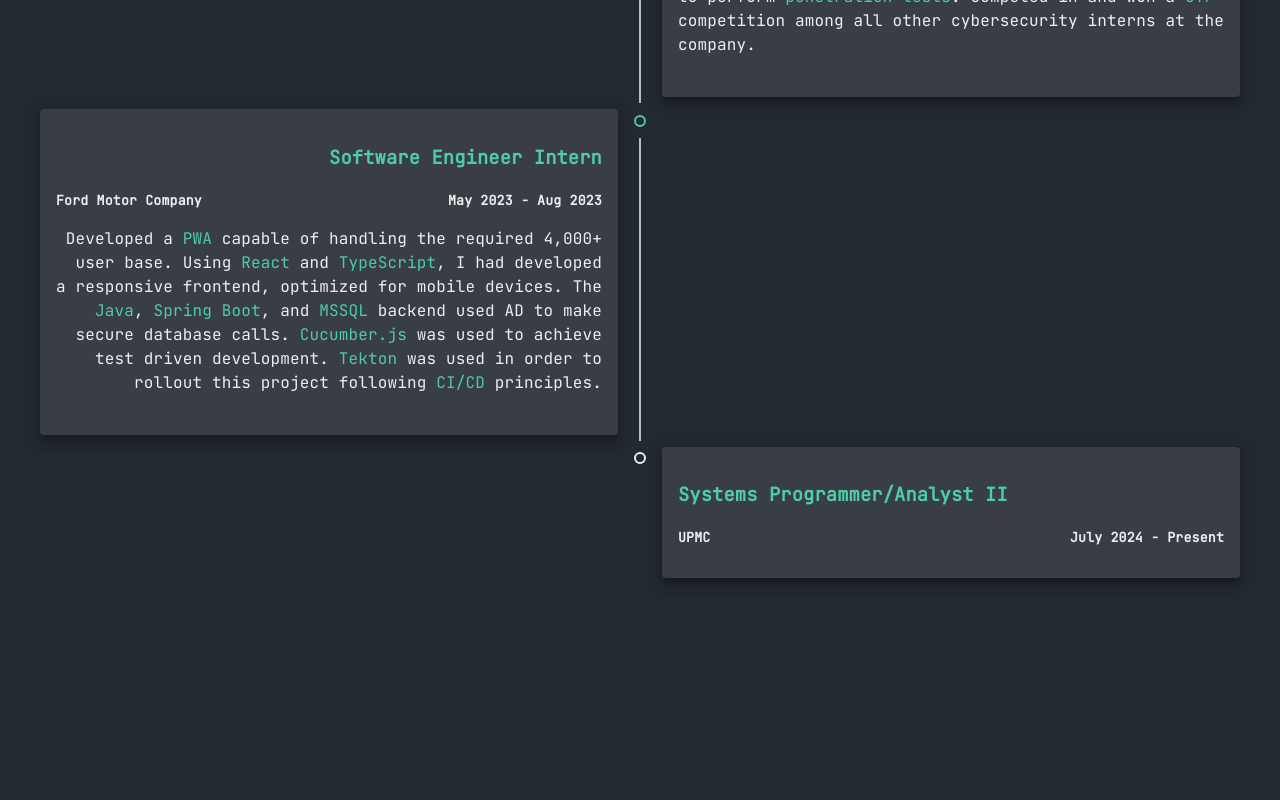
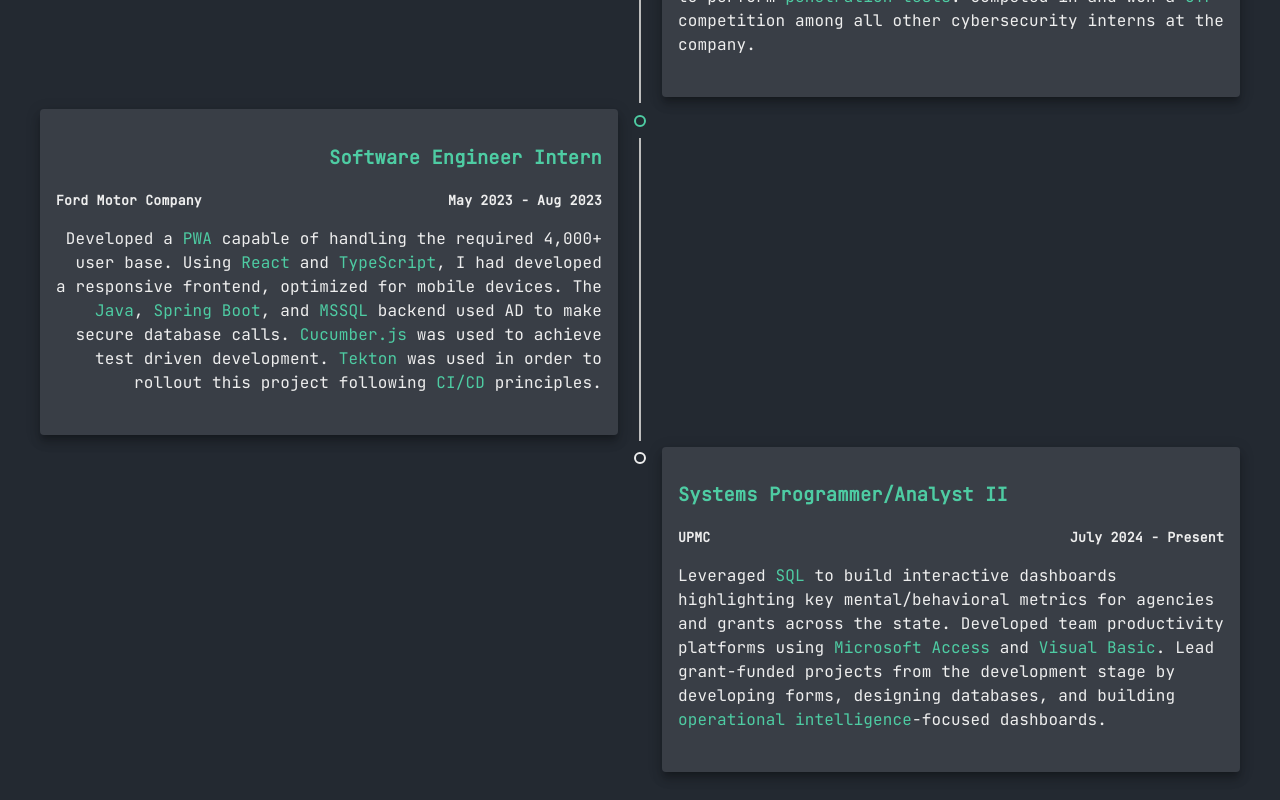
Before and after one commit to lukemcelligott/portfolio, a React (Create React App) app: page /experience in a window 1280 px wide. Shown: the part 875-1675 px from the top of the page. Before the commit the page ends 1481 px from the top, so only its background shows below. Built offline with nearby package versions, Linux system fonts and the light colour scheme.

Commit message:
experience updates

```diff
--- a/src/Components/ExperiencePage.tsx
+++ b/src/Components/ExperiencePage.tsx
@@ -140,6 +140,11 @@
                                     <span>UPMC</span>
                                     <span>July 2024 - Present</span>
                                 </h5>
+                                <p>
+                                    Leveraged <span className="skills">SQL</span> to build interactive dashboards highlighting key mental/behavioral metrics for agencies and grants across the state.
+                                    Developed team productivity platforms using <span className="skills">Microsoft Access</span> and <span className="skills">Visual Basic</span>.
+                                    Lead grant-funded projects from the development stage by developing forms, designing databases, and building <span className="skills">operational intelligence</span>-focused dashboards.
+                                </p>
                             </CardContent>
                         </Card>
                     </TimelineContent>
```
